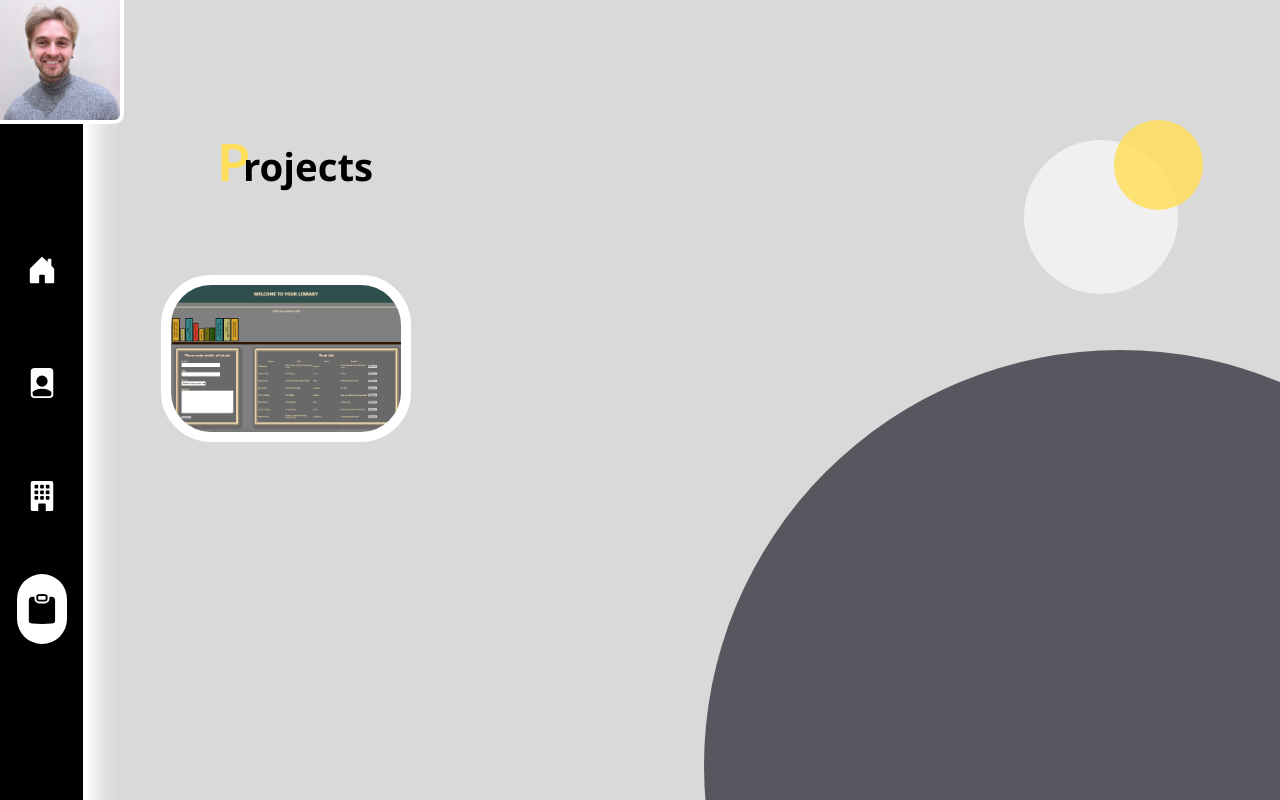
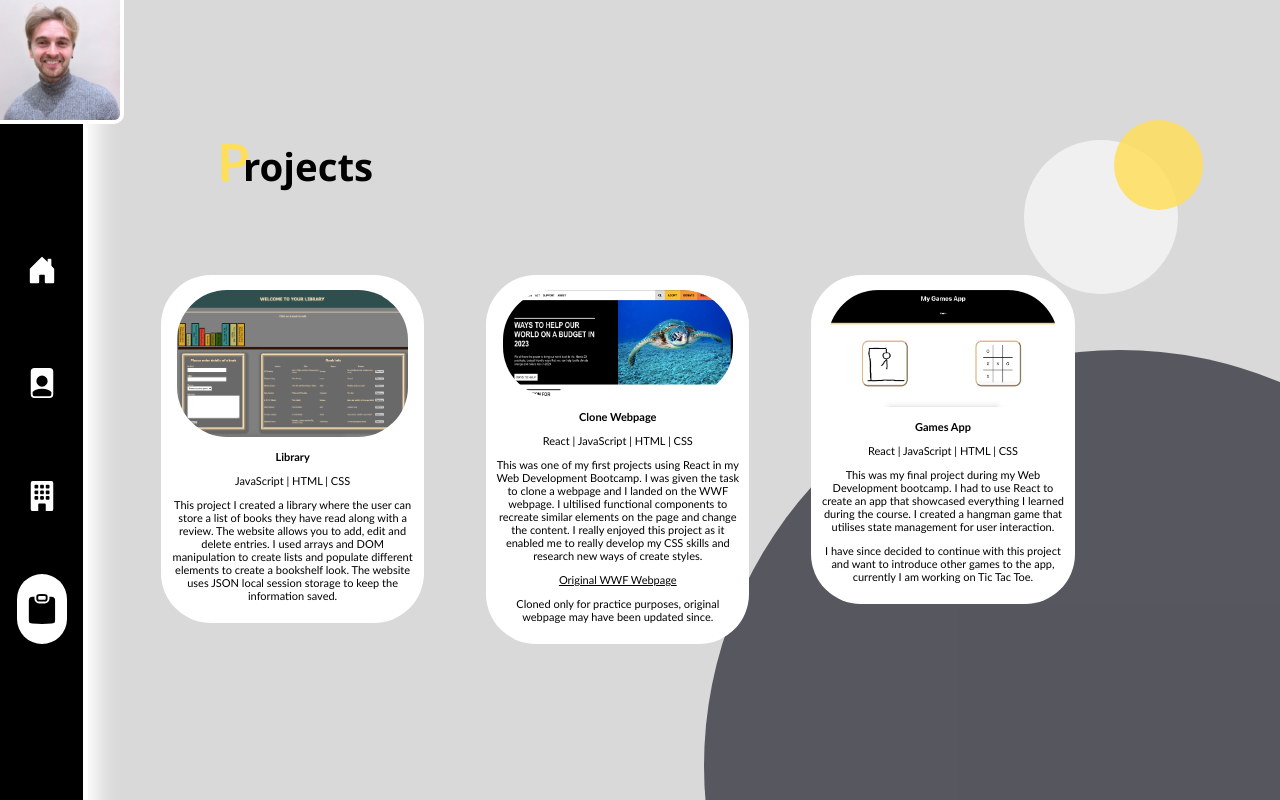
Before and after one commit to SamBaldwin4566/portfolio, a React (Create React App) app: page /projects in a window 1280 px wide. Built offline with nearby package versions, Linux system fonts and the light colour scheme.

Commit message:
added projects

```diff
--- a/src/App.css
+++ b/src/App.css
@@ -201,7 +201,7 @@ span {
 #contactIcons {
   margin-left: 62%;
   position:absolute;
-  top: 550px;
+  bottom: 18%;
   /* color:rgb(109, 88, 103); */
   color:white;
 
@@ -458,8 +458,9 @@ tr {
   margin-right: auto;
   margin-left: auto;
 
-  padding: 10px;
+  padding: 20px;
   border-radius:30px;
+  font-size: 11px
 }
 .infoRight {
   grid-column: 3;
@@ -469,8 +470,9 @@ tr {
   height: auto;
   margin-right: auto;
   margin-left: auto;
-  padding:10px;
+  padding:20px;
   border-radius:30px;
+  font-size: 11px
 }
 
 /* Arrow */
@@ -527,7 +529,7 @@ tr {
 }
 #info1 {
   grid-row: 1;
-  font-size: 12px;
+
 }
 #info1:before {
   grid-row: 1;
@@ -538,7 +540,7 @@ tr {
 }
 #info2 {
   grid-row: 2;
-  font-size: 12px;
+
 }
 #info2:after {
   grid-row: 2;
@@ -549,7 +551,7 @@ tr {
 }
 #info3 {
   grid-row: 3;
-  font-size: 12px;
+
 }
 #info3:before {
   grid-row: 3;
@@ -560,7 +562,7 @@ tr {
 }
 #info4 {
   grid-row: 4;
-  font-size: 12px;
+
 }
 #info4:after {
   grid-row: 4;
@@ -571,7 +573,7 @@ tr {
 }
 #info5 {
   grid-row: 5;
-  font-size: 12px;
+
 }
 #info5:before {
   grid-row: 5;
@@ -582,7 +584,7 @@ tr {
 }
 #info6 {
   grid-row: 6;
-  font-size: 12px;
+
 }
 #info6:after {
   grid-row: 6;
@@ -628,13 +630,28 @@ tr {
   border-radius:50px;
   grid-row: 1
 } */
+.projectsInfo {
+  width:19vw;
+  background-color: white;
+  margin: 30px;
+  border-radius: 50px;
+  height:auto;
+  padding:10px;
+  font-size: 11px;
+  min-width:165px;
 
+}
 .projectPic {
   width: 18vw;
   min-width:150px;
-  border: white solid 10px;
+  /* border: white 1px solid; */
+  margin-top:5px;
+
   border-radius: 50px;
-  margin: 30px;
 
 
 }
+
+.projectPic:hover {
+  box-shadow: 0px 0px 5px 1px black;
+}
--- a/src/components/projects.js
+++ b/src/components/projects.js
@@ -1,4 +1,6 @@
 import library from '../images/Library.png'
+import cloneWebpage from '../images/CloneWebpage.png'
+import gamesApp from '../images/gamesApp.png'
 
 function Projects() {
 
@@ -12,9 +14,38 @@ function Projects() {
                 <table id="projectsGrid">
                     <tr>
                         <td>
-                            <div class="projectsInfo" id="libraryInfo">
+                            <div class="projectsInfo">
                             <a href="http://sbaldwin-library.netlify.app" target="_blank" rel="noreferrer"><img class="projectPic" src={library} alt="Screenshot"></img></a>
-
+                            <p><b>Library</b></p>
+                            <p>JavaScript | HTML | CSS</p>
+                            <p>This project I created a library where the user can store a list of books they have read along with a review. The website allows you to
+                                add, edit and delete entries. I used arrays and DOM manipulation to create lists and populate different elements to create a bookshelf look.
+                                The website uses JSON local session storage to keep the information saved.
+                            </p>
+                            </div>
+                        </td>
+                        <td>
+                            <div class="projectsInfo">
+                            <a href="https://sbaldwin-clone-webpage.netlify.app" target="_blank" rel="noreferrer"><img class="projectPic" src={cloneWebpage} alt="Screenshot"></img></a>
+                            <p><b>Clone Webpage</b></p>
+                            <p>React | JavaScript | HTML | CSS</p>
+                            <p>This was one of my first projects using React in my Web Development Bootcamp. I was given the task to clone a webpage and I landed on the WWF webpage.
+                            I ultilised functional components to recreate similar elements on the page and change the content. I really enjoyed this project as it enabled me to really develop
+                            my CSS skills and research new ways of create styles.
+                            <p><a href="https://www.wwf.org.uk/"> Original WWF Webpage </a></p>
+                            <p>Cloned only for practice purposes, original webpage may have been updated since.</p>
+                            </p>
+                            </div>
+                        </td>
+                        <td>
+                            <div class="projectsInfo">
+                            <a href="sbaldwin-games-app.netlify.app" target="_blank" rel="noreferrer"><img class="projectPic" src={gamesApp} alt="Screenshot"></img></a>
+                            <p><b>Games App</b></p>
+                            <p>React | JavaScript | HTML | CSS</p>
+                            <p>This was my final project during my Web Development bootcamp. I had to use React to create an app that showcased everything I learned during the course.
+                            I created a hangman game that utilises state management for user interaction. <p>I have since decided to continue with this project and want to introduce other games to
+                            the app, currently I am working on Tic Tac Toe.</p>
+                            </p>
                             </div>
                         </td>
 
```
Also changed, not shown: public/manifest.json, src/images/CloneWebpage.png (added), src/images/GamesApp.png (added).
